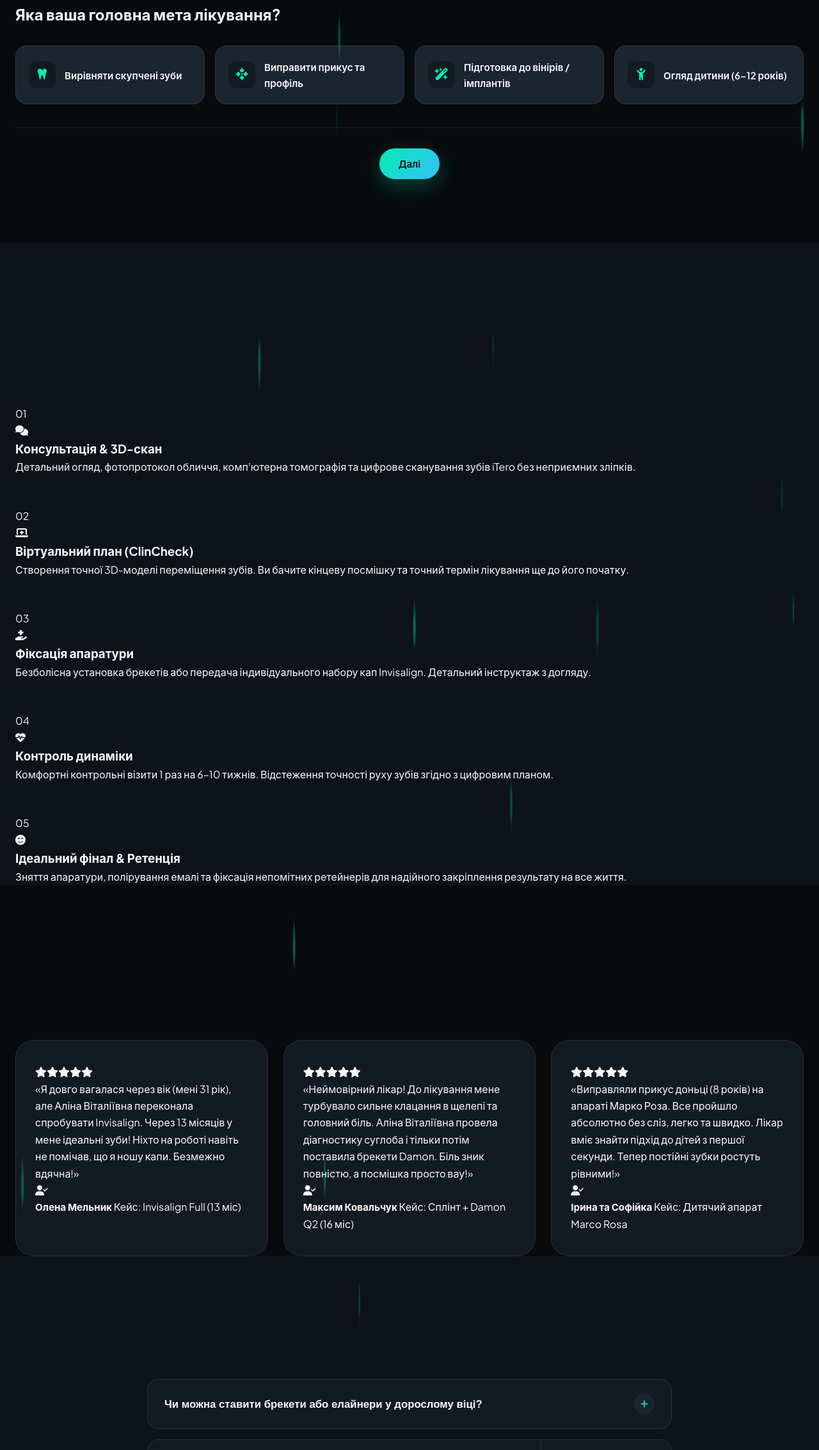
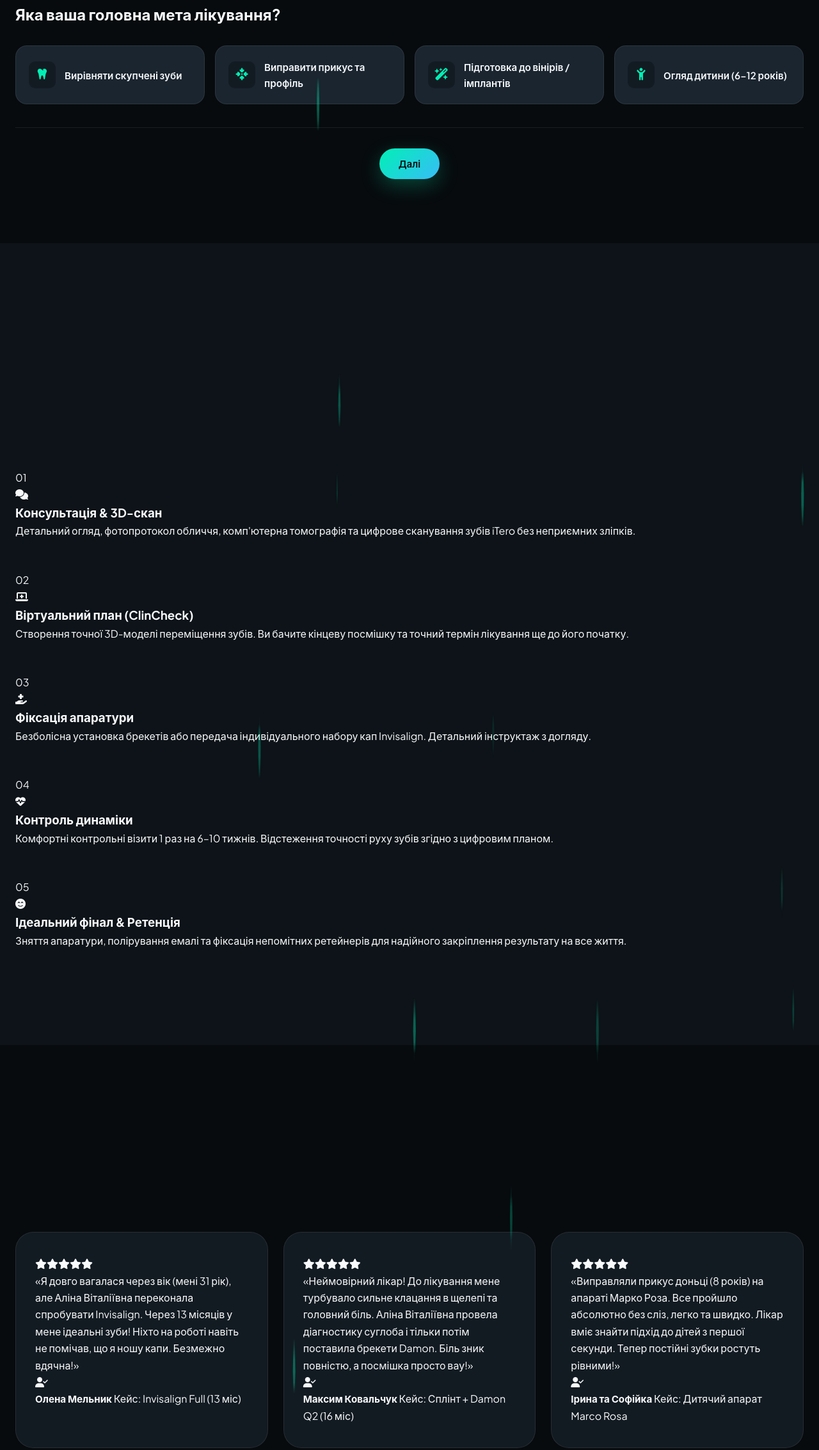
Before and after one commit to RomanBratus/Dental_Protfolio, a plain HTML site: page index.html in a window 1280 px wide. Shown: the part 9185-11452 px from the top of the page at 64% size. Drawn offline with nearby package versions, Linux system fonts and the light colour scheme.

Commit message:
відступи

```diff
--- a/css/style.css
+++ b/css/style.css
@@ -1818,6 +1818,7 @@ body {
   padding-top: 32px;
   border-top: 1px solid var(--border-subtle);
   margin-top: 36px;
+  position: relative;
 }
 
 .quiz-prev-btn {
@@ -1885,6 +1886,7 @@ body {
    ========================================================================== */
 .roadmap-section {
   background: var(--bg-secondary);
+  padding: 100px 0;
 }
 
 .roadmap-timeline {
@@ -1987,6 +1989,7 @@ body {
    ========================================================================== */
 .testimonials-section {
   position: relative;
+  padding: 100px 0;
 }
 
 .testimonials-slider {
@@ -2064,6 +2067,7 @@ body {
    ========================================================================== */
 .faq-section {
   background: var(--bg-secondary);
+  padding: 100px 0;
 }
 
 .faq-accordion-wrap {
@@ -2165,6 +2169,7 @@ body {
 .contact-section {
   position: relative;
   background: var(--bg-secondary);
+  padding: 100px 0;
 }
 
 .contact-panel-card {
```
